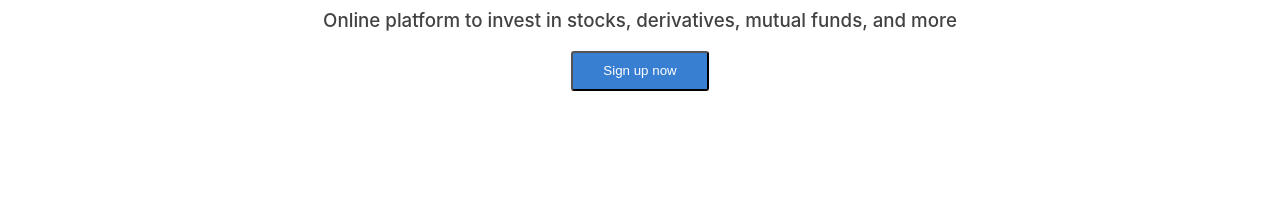
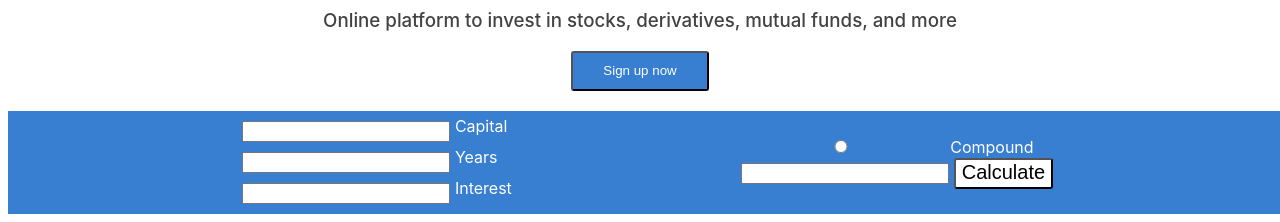
Before and after one commit to Eshan-Sharma/zerodha-landing, a plain HTML site: page index.html in a window 1280 px wide. Shown: the part 612-834 px from the top of the page. Before the commit the page ends 800 px from the top, so only its background shows below. Drawn offline with Linux system fonts and the light colour scheme.

Commit message:
added additional feature for assignment

```diff
--- a/index.html
+++ b/index.html
@@ -3,6 +3,7 @@
 <head>
     <meta charset="UTF-8">
     <meta name="viewport" content="width=device-width, initial-scale=1.0">
+    <link rel="stylesheet" href="stylesheet.css">
     <title>Zerodha Landing page</title>
 </head>
 <body style="font-family: Inter, serif; color: #424242 ; " >
@@ -43,6 +44,36 @@
 
     </div>
 
+    <div class="assignment">
+        <div>
+            <div class="row">
+                <input type="text" name="Capital" id="capital"></input>
+                <div>Capital</div>
+            </div>
+            <div class="row">
+                <input type="text" name="Years" id="years"></input>
+                <div>Years</div>
+            </div>
+            <div class="row">
+                <input type="text" name="Interest" id="interest"></input>
+                <div>Interest</div>
+            </div>
+        </div>
+
+
+        <div>
+            <div>
+                <input type="radio" name="compound" id="compound" value="Compound">
+                <label for="compound" style="color: white;">Compound</label>
+            </div>
+            <div class="row">
+                <input type="text" name="result" id="result" readonly></input>
+                <button onclick="calc()">Calculate</button>
+            </div>
+
+        </div>
+
+    </div>
     <!-- <div style="width: 900; border: #424242;">
         <div>
             <input style="border-radius: 3px; background-color: #387ED1 ;color: #fff; padding: 10px 30px; text-align: center; line-height: 1.2em; font-weight: 500; text-decoration: none; white-space: nowrap; cursor: pointer;">Capital</Input>
@@ -57,5 +88,6 @@
             <button style="border-radius: 3px; background-color: #387ED1 ;color: #fff; padding: 10px 30px; text-align: center; line-height: 1.2em; font-weight: 500; text-decoration: none; white-space: nowrap; cursor: pointer;">Calculate</button>
         </div>
     </div> -->
+    <script src="script.js"></script>
 </body>
 </html>
--- a/script.js
+++ b/script.js
@@ -0,0 +1,11 @@
+function calc(){
+    let capital = document.getElementById("capital").value;
+    let years = document.getElementById("years").value;
+    let interest = (document.getElementById("interest").value)/100;
+    if(document.getElementById("compound").checked){
+        document.getElementById("result").value = (capital*(Math.pow(1+interest/years,years*interest)))
+    }else{
+        document.getElementById("result").value = (capital*(1+years*interest))
+    }
+
+}
--- /dev/null
+++ b/stylesheet.css
@@ -0,0 +1,27 @@
+.assignment{
+    background-color: #387ED1;
+    margin: 20px 0 0 0;
+    width: 100%;
+    /* height: 100px; */
+    display: flex;
+    justify-content: space-evenly;
+    align-items: center;
+    padding: 5px;
+}
+.assignment button{
+    background-color: white;
+    border-radius: 3px;
+    font-size: 20px;
+    display: flex;
+    justify-content: center;
+}
+.row{
+    color: white;
+    display: flex;
+    justify-content: column;
+
+}
+input{
+    margin: 5px;
+    width: 200px;
+}
```
